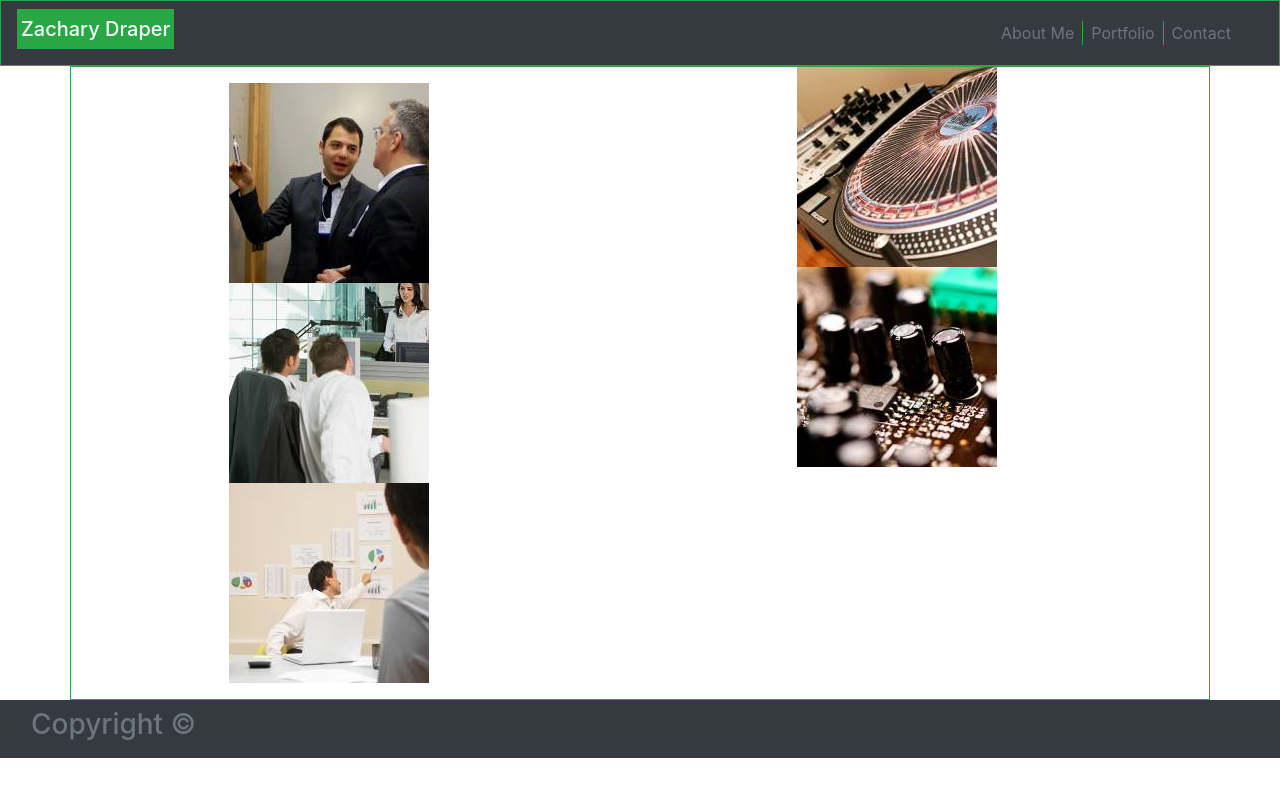
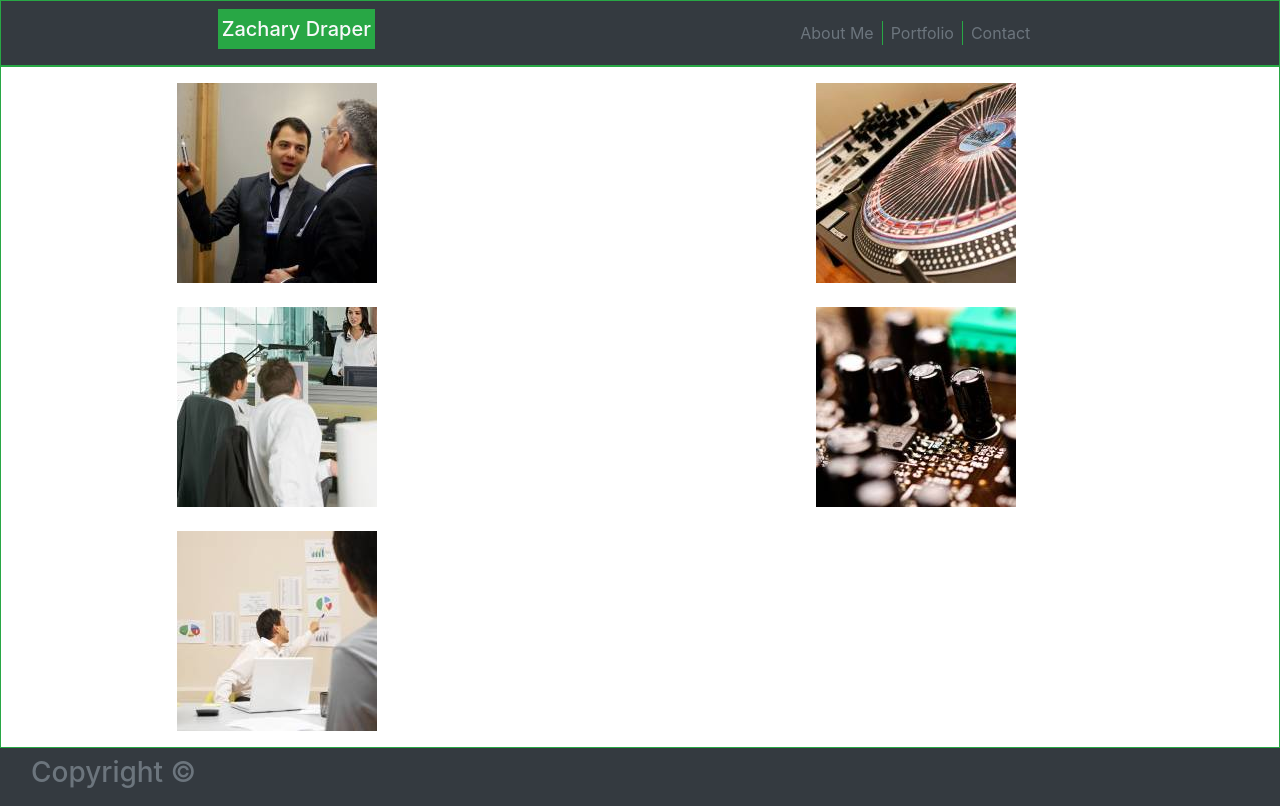
Before and after one commit to Ic3man85/Bootstrap-Portfolio, a plain HTML site: page portfolio.html in a window 1280 px wide. Drawn offline with nearby package versions, Linux system fonts and the light colour scheme.

Commit message:
commit to turn in

```diff
--- a/portfolio.html
+++ b/portfolio.html
@@ -11,7 +11,7 @@
 
 <body>
 
-    <nav class="navbar bg-dark border border-success">
+    <nav class="navbar bg-dark border border-success justify-content-around">
         <div class="navbar-header">
             <h1 class="navbar-brand text-light bg-success mark">Zachary Draper</h1>
         </div>
@@ -22,15 +22,15 @@
         </ul>
 
     </nav>
-    <div class="container border border-success">
-        <div class="row justify-content-around flex-row">
+    <div class="container-fluid border border-success">
+        <div class="row justify-content-around">
             <div class="col-md-3 p-3">
-                <img class="img-fluid" src="assets/images/business-q-c-200-200-10.jpg" alt="">
-                <img class="img-fluid" src="assets/images/business-q-c-200-200-4.jpg" alt="">
+                <img class="img-fluid pb-4" src="assets/images/business-q-c-200-200-10.jpg" alt="">
+                <img class="img-fluid pb-4" src="assets/images/business-q-c-200-200-4.jpg" alt="">
                 <img class="img-fluid" src="assets/images/business-q-c-200-200-9.jpg" alt="">
             </div>
-            <div class="col-md-3 justify-content-center">
-                <img src="assets/images/technics-q-c-200-200-2.jpg" alt="">
+            <div class="col-md-3 p-3">
+                <img class="img-fluid pb-4" src="assets/images/technics-q-c-200-200-2.jpg" alt="">
                 <img src="assets/images/technics-q-c-200-200-4.jpg" alt="">
             </div>
         </div>
```
Also changed, not shown: index.html (+9 -12 lines).
